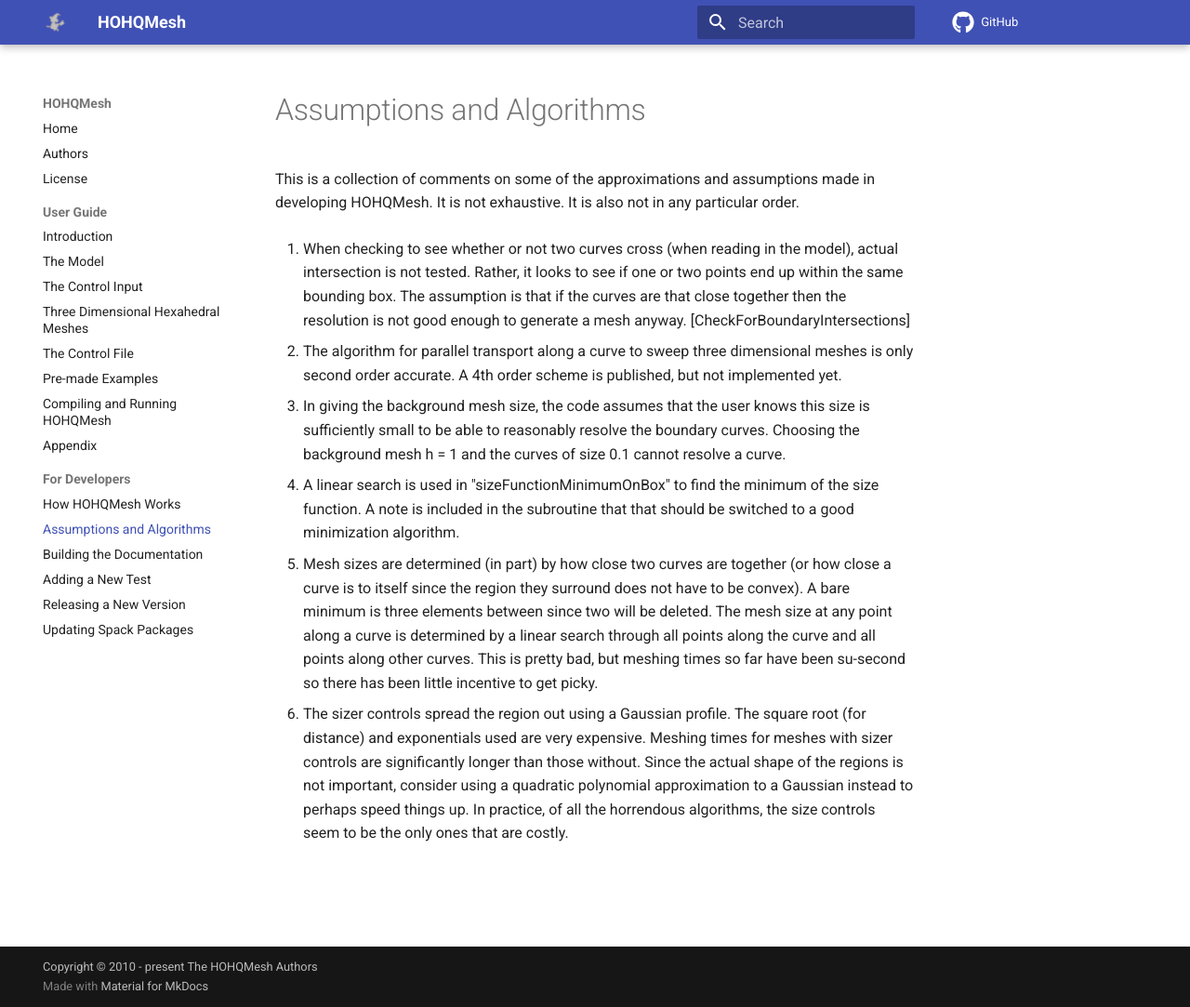
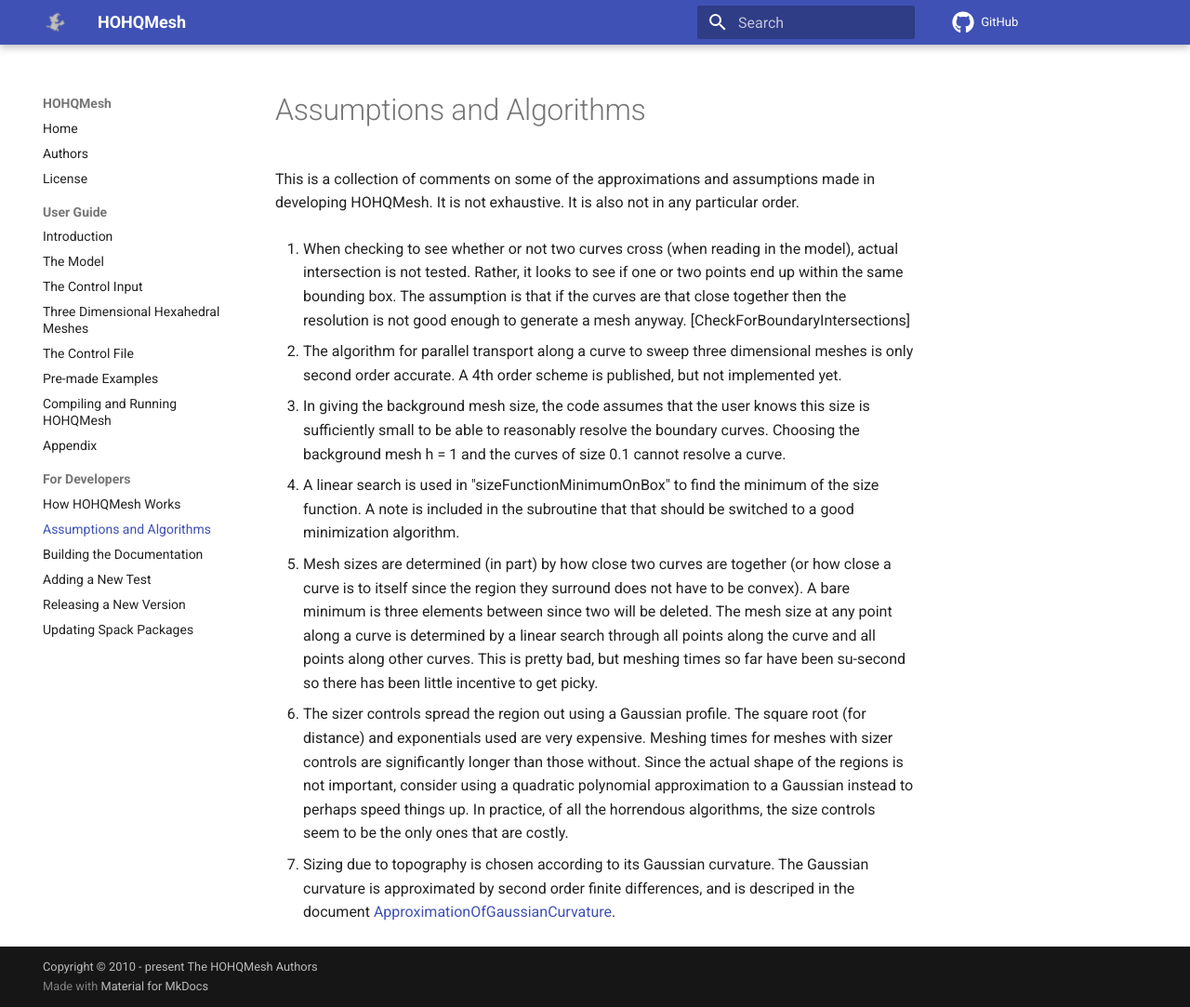
Before and after one commit to trixi-framework/HOHQMesh, an MkDocs documentation site: the page built from Documentation/docs/assumptions-and-algorithms.md, in a window 1280 px wide and 1083 px high. Shown: the whole window at 93% size. Built offline with MkDocs 1.6.1 and Material for MkDocs 9.7.7, drawn with Linux system fonts in a browser that asks for light colours; comment, search, counter and statistics services are not loaded.

Commit message:
Documentation update
Fix some typos in the 3D doc. Add a link in the assumptions doc to the Gaussian curvature Doc. The actual link URL needs to be checked out.

```diff
--- a/Documentation/docs/assumptions-and-algorithms.md
+++ b/Documentation/docs/assumptions-and-algorithms.md
@@ -13,3 +13,4 @@ This is a collection of comments on some of the approximations and assumptions m
 5. Mesh sizes are determined (in part) by how close two curves are together (or how close a curve is to itself since the region they surround does not have to be convex). A bare minimum is three elements between since two will be deleted. The mesh size at any point along a curve is determined by a linear search through all points along the curve and all points along other curves. This is pretty bad, but meshing times so far have been su-second so there has been little incentive to get picky.
 
 6. The sizer controls spread the region out using a Gaussian profile. The square root (for distance) and exponentials used are very expensive. Meshing times for meshes with sizer controls are significantly longer than those without. Since the actual shape of the regions is not important, consider using a quadratic polynomial approximation to a Gaussian instead to perhaps speed things up. In practice, of all the horrendous algorithms, the size controls seem to be the only ones that are costly.
+7. Sizing due to topography is chosen according to its Gaussian curvature. The Gaussian curvature is approximated by second order finite differences, and is descriped in the document [ApproximationOfGaussianCurvature](https://trixi-framework.github.io/HOHQMesh/ApproximationOfGaussianCurvature/).
```
Also changed, not shown: Documentation/docs/three-dimensional-hexahedral-meshes.md (+5 -5 lines).
